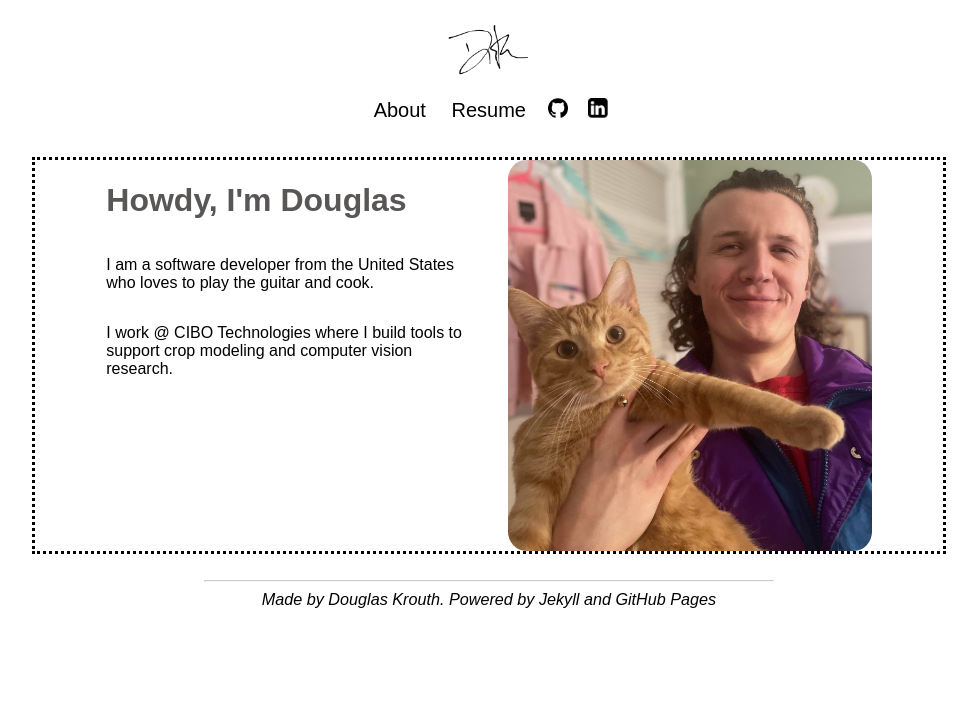
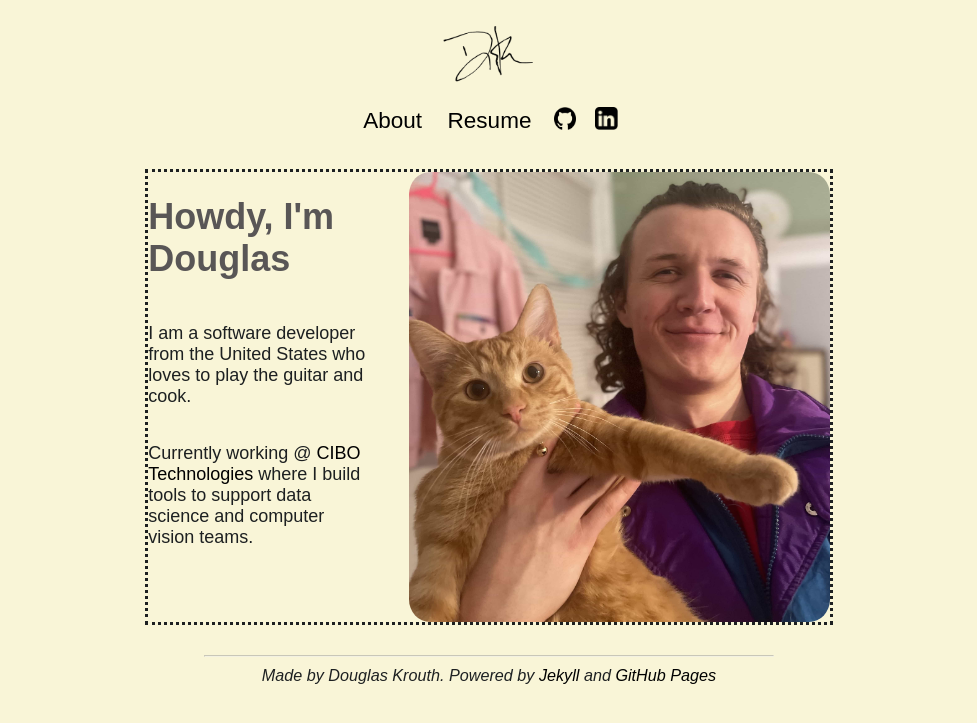
Before and after one commit to DouglasKrouth/DouglasKrouth.github.io, a Jekyll site: the page built from index.html, in a window 1280 px wide. Shown: the top 723 px of the page, without its empty margins (151-1128 px from the left). Built offline with Jekyll 4.4.1, drawn with Linux system fonts in a browser that asks for light colours.

Commit message:
media queries still need cleanup

```diff
--- a/assets/css/styles.css
+++ b/assets/css/styles.css
@@ -1,6 +1,8 @@
 * {
     font-family: sans-serif;
-    font-size: 16px;
+    font-size: 18px;
+    background-color: #f9f5d7;
+    color: #1d2021
 }
 
 
@@ -8,7 +10,7 @@ body {
     display: flex;
     flex-direction: column;
     justify-content: center;
-    align-items: stretch;
+    /*align-items: stretch;*/
     padding-left: 5%;
     padding-right: 5%;
     flex-grow: 1;
@@ -16,30 +18,44 @@ body {
     font-size: 16px;
 }
 
-.code_pre {
-    margin: 0;
-}
-
-
 .intro_container {
     display: flex;
     justify-content: center;
     flex-direction: row;
     gap: 3vw;
     border: dotted;
-    width: 80%
+    width: 60%
 }
 
-@media (max-width: 500px)
-{ .intro_container {
+@media only screen and (max-width: 500px) {
+ .intro_container {
     display: flex;
+    justify-content: center;
     flex-direction: column;
     flex-grow: 1;
-}
+    width: 80%;
 }
 
 .intro_text_container {
-    width: 40%;
+    width: 80%;
+    display: flex;
+    flex-direction: column;
+}
+
+.home_page_photo {
+    /*width: 100%;*/
+    /*height: 100%;*/
+    /*border-radius: 5%;*/
+    /*max-width: 80%;*/
+    /*max-height: 80%;*/
+    /*width: 70%;*/
+    /*height: 70%;*/
+}
+
+}
+
+.intro_text_container {
+    width: 35%;
     display: flex;
     flex-direction: column;
     /*justify-content: flex-start;*/
@@ -66,7 +82,8 @@ body {
 }
 
 .home_page_photo {
-    width: 40%;
+    width: 25em;
+    height: 25em;
     border-radius: 5%;
 }
 
--- a/index.html
+++ b/index.html
@@ -8,7 +8,7 @@ title: Douglas Krouth
         <div class="intro_text_container">
             <h1 class="home_page_intro_header">Howdy, I'm Douglas</h1>
             <p class="home_page_text_content">I am a software developer from the United States who loves to play the guitar and cook.</p>
-            <p class="home_page_text_content">I work @ <a href="https://www.cibotechnologies.com/">CIBO Technologies</a> where I build tools to support crop modeling and computer vision research.</p>
+            <p class="home_page_text_content">Currently working @ <a href="https://www.cibotechnologies.com/">CIBO Technologies</a> where I build tools to support data science and computer vision teams.</p>
         </div>
         <img class="home_page_photo" src="/assets/images/Doug_and_Cosmo.jpeg" alt="Doug and Cosmo the Tabby Cat!">
     </div>
```
